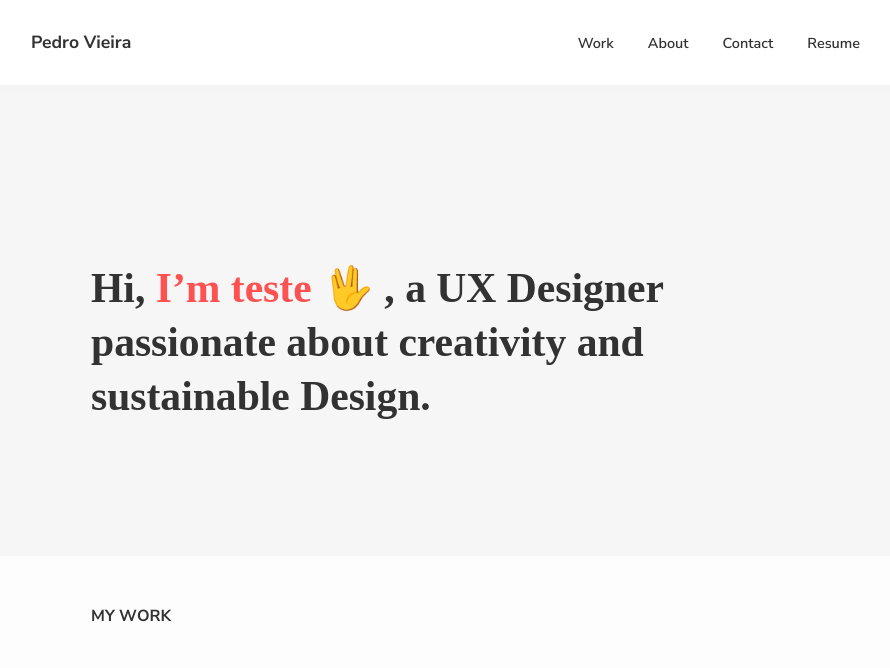
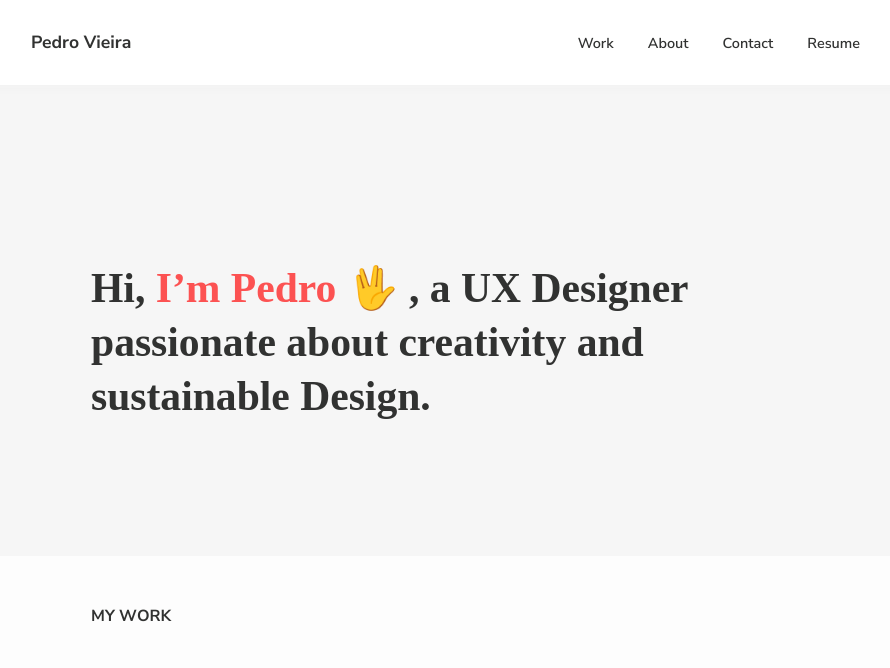
Before and after one commit to mr-vieira/Portfolio-Site-Pedro-Vieira-, a plain HTML site: page index.html in a window 1280 px wide. Shown: the top 668 px of the page, without its empty margins (179-1069 px from the left). Drawn offline with nearby package versions, Linux system fonts and the light colour scheme; a web font is replaced by a local one.

Commit message:
Revert "teste cpanel"
This reverts commit 7621f5c84b80355c0b9d09c874c0d291cb97e4f7.

```diff
--- a/index.html
+++ b/index.html
@@ -47,7 +47,7 @@
       <div class="container">
 
         <h1>
-          Hi, <span>I’m teste 🖖 </span>, a UX Designer passionate about creativity and sustainable Design.
+          Hi, <span>I’m Pedro 🖖 </span>, a UX Designer passionate about creativity and sustainable Design.
         </h1>
 
       </div>
```
